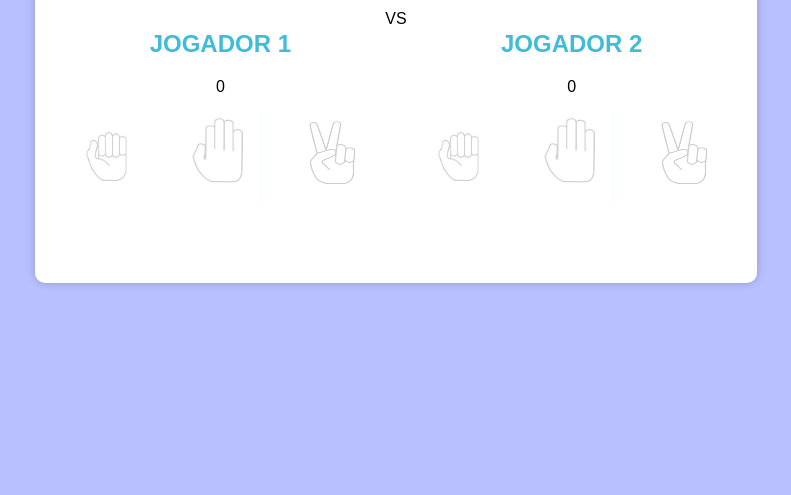
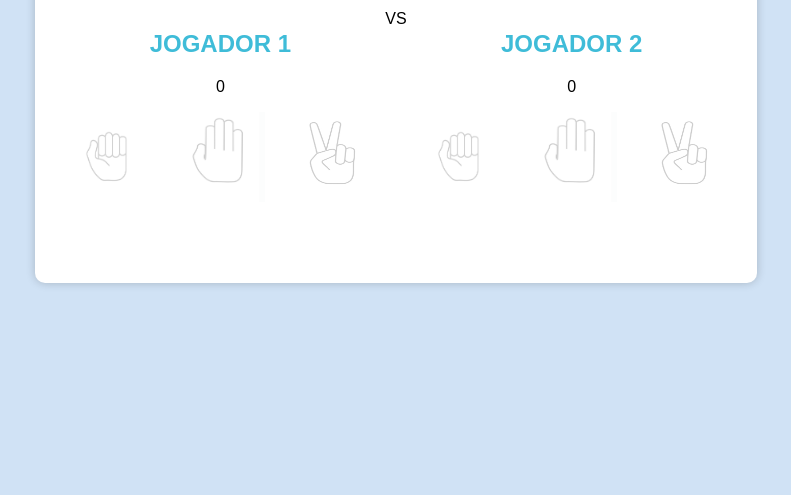
Before and after one commit to laurajhagsuUGAVGHA/projetinhos, a plain HTML site: page pedrapapeltesoura/index.html in a window 1280 px wide. Shown: the part 305-800 px from the top of the page, without its empty margins (244-1035 px from the left). Drawn offline with Linux system fonts and the light colour scheme.

Commit message:
mudanças

```diff
--- a/pedrapapeltesoura/style.css
+++ b/pedrapapeltesoura/style.css
@@ -12,7 +12,7 @@ ul#computadorEscolha li a{
 
 body {
     font-family: Arial, sans-serif;
-    background-color: #b8c0ff;
+    background-color: #d0e2f5;
     margin: 0;
     padding: 0;
     display: flex;
```
